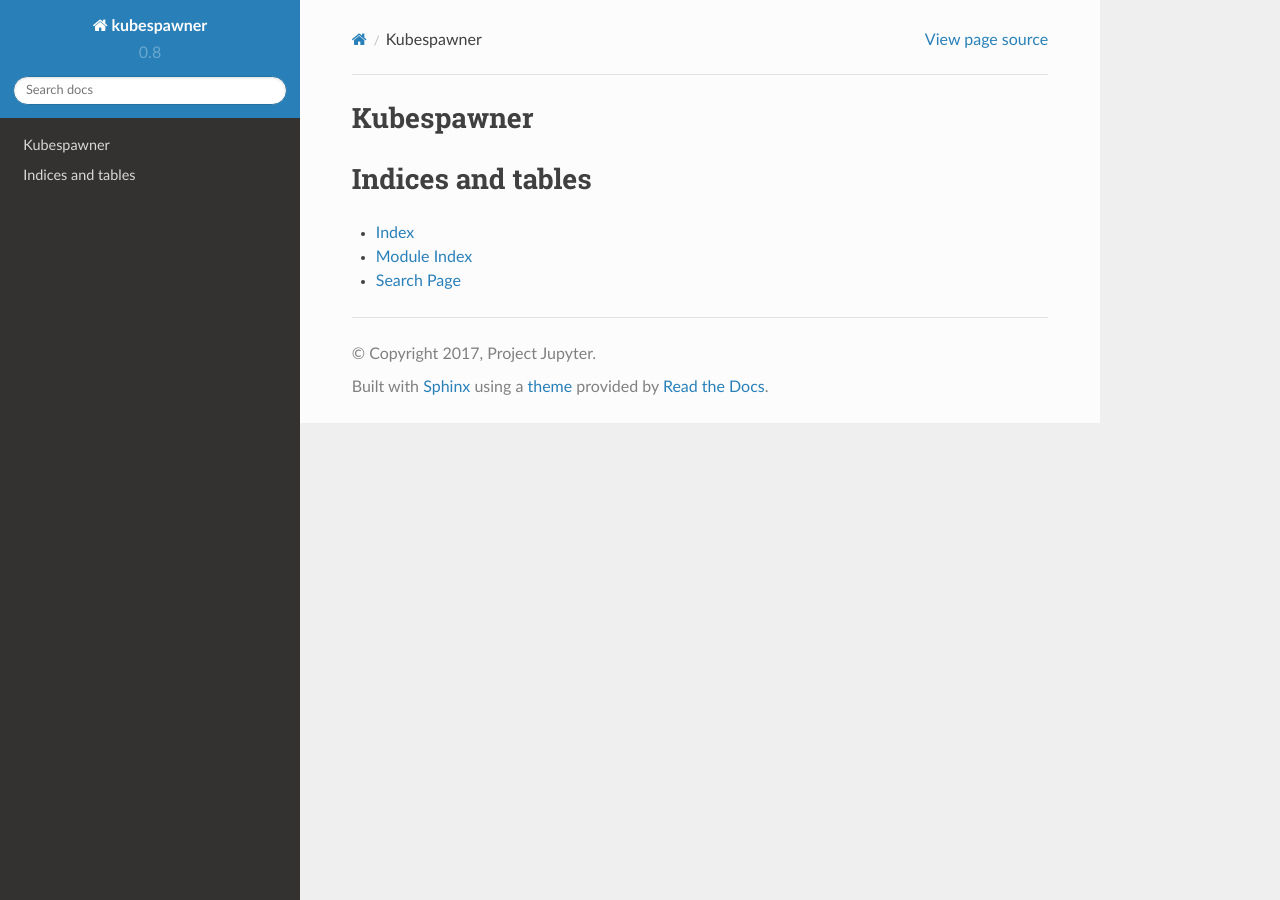
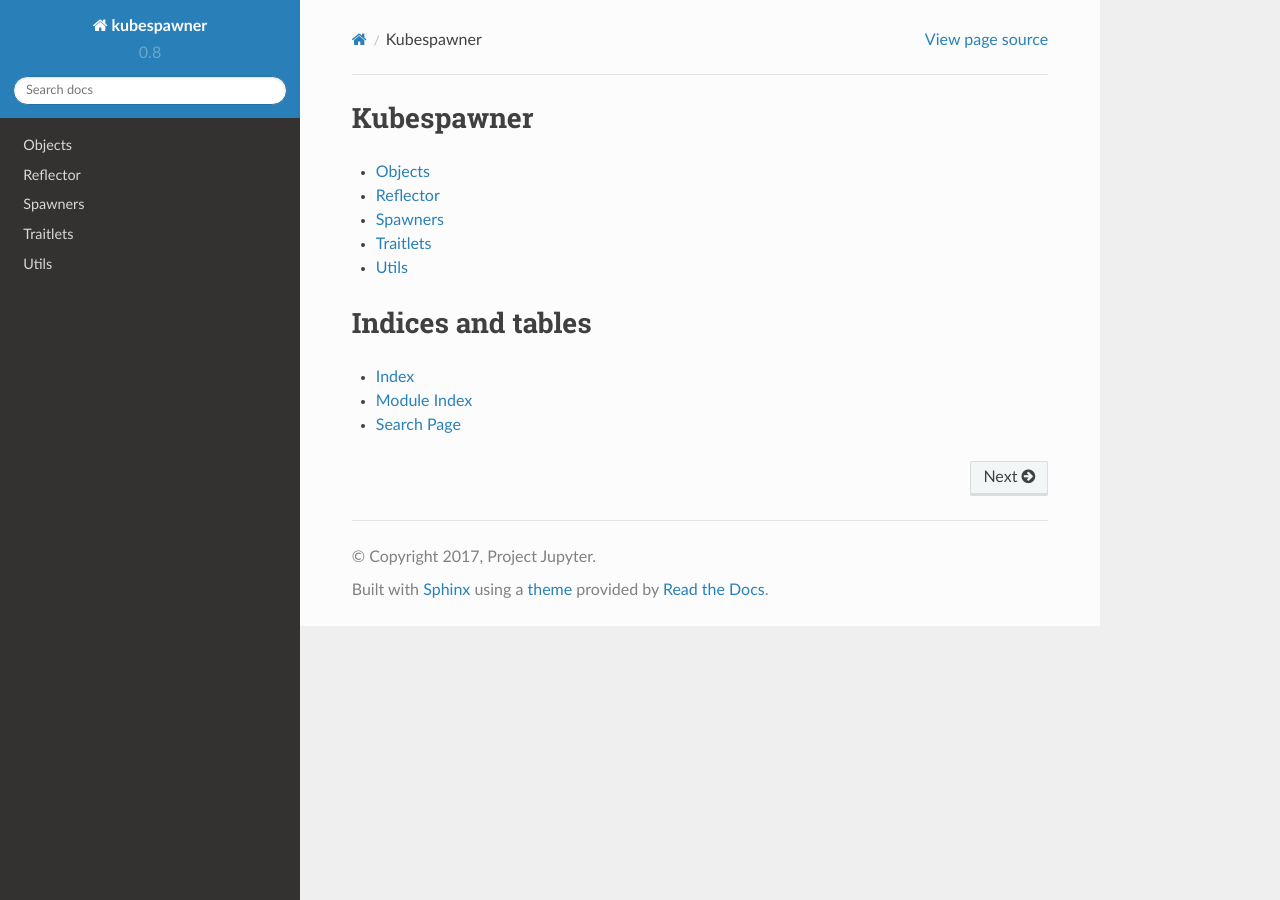
Before and after one commit to jupyterhub/kubespawner, a Sphinx documentation site: the page built from docs/index.rst, in a window 1280 px wide. Built offline with Sphinx 7.4.7 and the Read the Docs theme 2.0.0, drawn with Linux system fonts in a browser that asks for light colours.

Commit message:
Added autodoc content

```diff
--- a/docs/index.rst
+++ b/docs/index.rst
@@ -6,7 +6,11 @@
 .. toctree::
    :maxdepth: 2
 
-
+   objects
+   reflector
+   spawner
+   traitlets
+   utils
 
 
 Indices and tables
--- /dev/null
+++ b/docs/reflector.rst
@@ -0,0 +1,7 @@
+=========
+Reflector
+=========
+
+.. automodule:: kubespawner.reflector
+
+.. autoclass:: PodReflector
--- /dev/null
+++ b/docs/traitlets.rst
@@ -0,0 +1,7 @@
+=========
+Traitlets
+=========
+
+.. automodule:: kubespawner.traitlets
+
+.. autoclass:: Callable
--- /dev/null
+++ b/docs/utils.rst
@@ -0,0 +1,5 @@
+=====
+Utils
+=====
+
+.. automodule:: kubespawner.utils
```
Also changed, not shown: docs/objects.rst (added, +9 -0 lines), docs/spawner.rst (added, +17 -0 lines).
